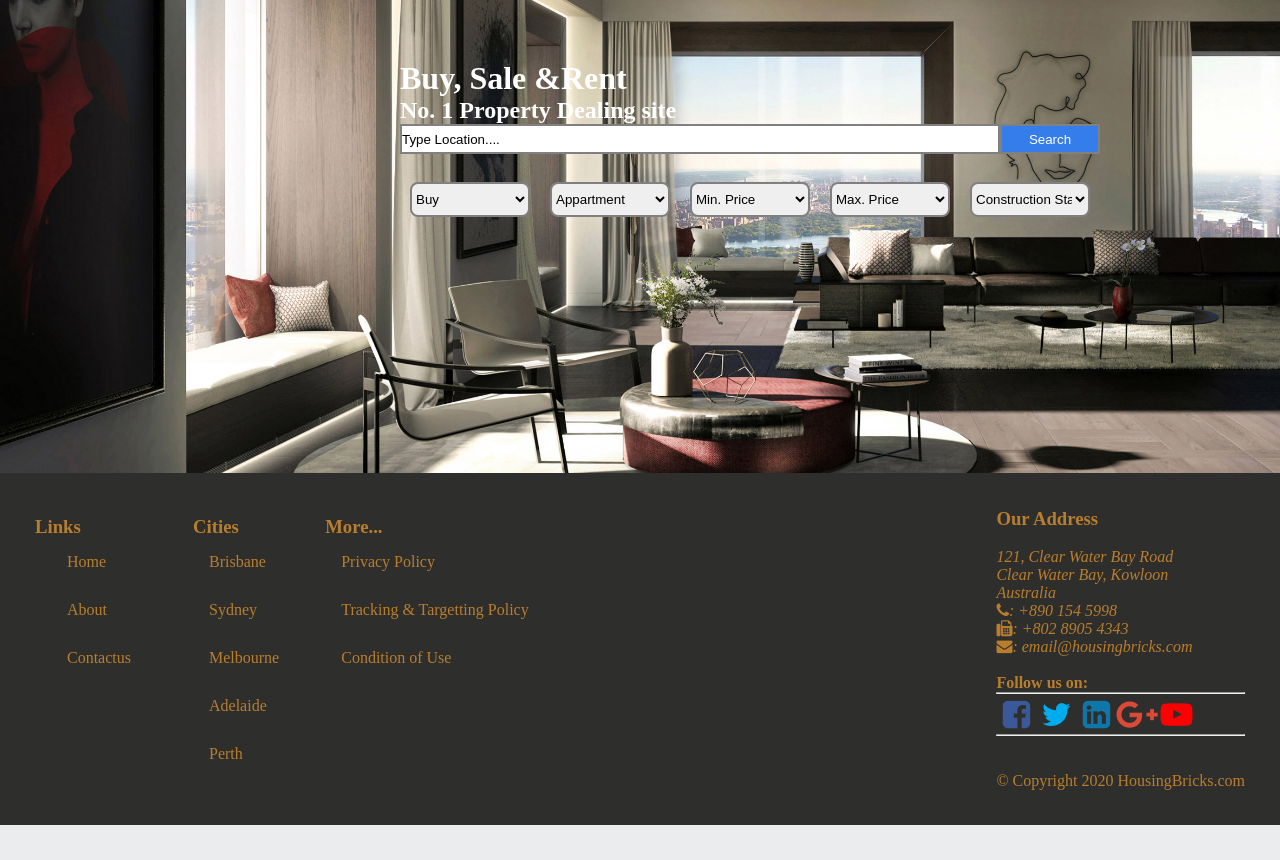
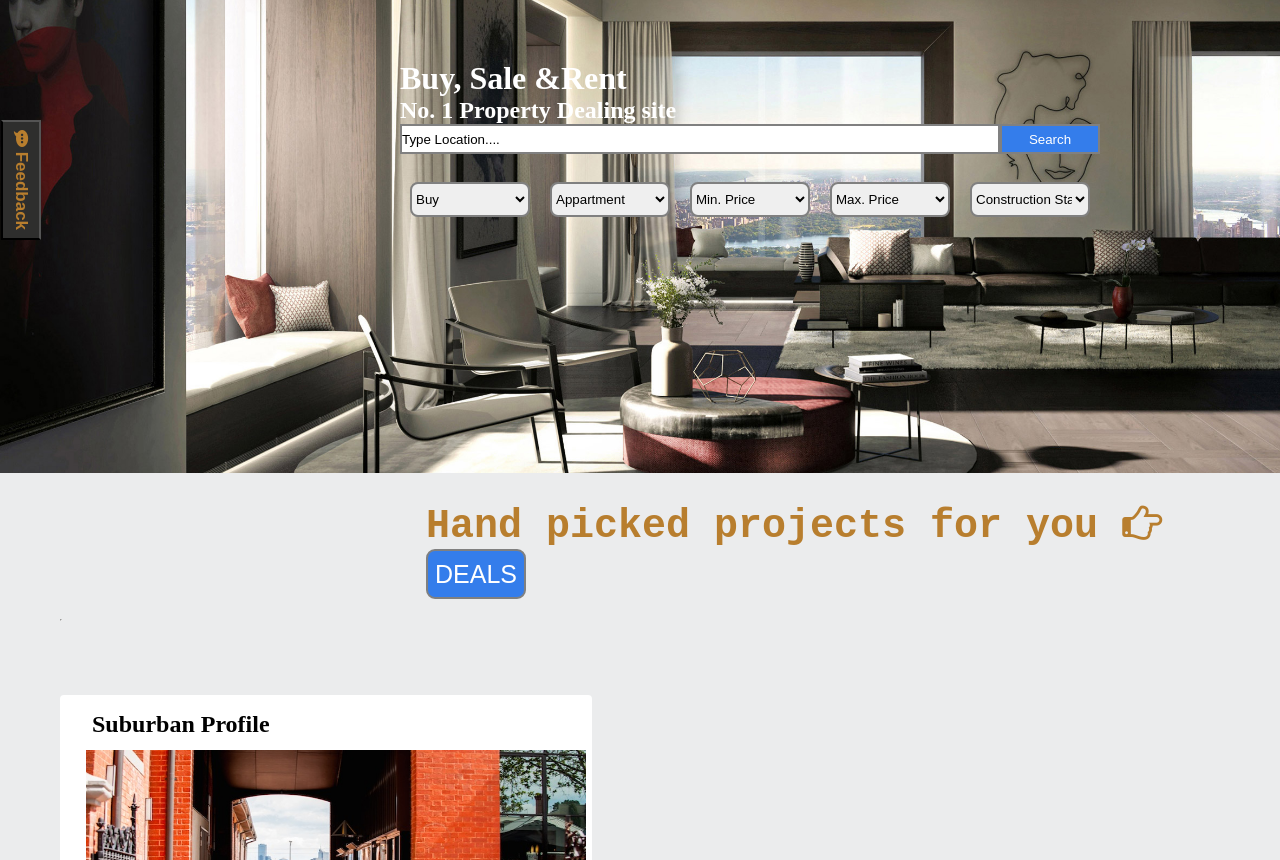
Before and after one commit to mishra12-ayush/housingBricks.com, an Angular app: page / in a window 1280 px wide. Shown: the part 240-1100 px from the top of the page. Before the commit the page ends 1065 px from the top, so only its background shows below. Built offline with nearby package versions, Linux system fonts and the light colour scheme.

Commit message:
home page

```diff
--- a/src/app/app.component.html
+++ b/src/app/app.component.html
@@ -1,2 +1,4 @@
 <app-header></app-header>
+<app-home></app-home>
 <app-footer></app-footer>
+<button class="btnfeedback" type="button" name="button"><i class="fa fa-commenting" aria-hidden="true"></i> Feedback</button>
--- /dev/null
+++ b/src/app/home/home.component.html
@@ -0,0 +1,20 @@
+<div class="landingdiv">
+
+<br><br><br>
+<div fxFlex fxLayout="column wrap" fxLayoutAlign="space-evenly start" fxLayoutGap="20px" >
+  <h1 class="grab">Hand picked projects for you  <i class="fa fa-hand-o-right" aria-hidden="true"></i> &nbsp;    <button class="dealbtn" type="button" name="button">DEALS</button></h1><hr>
+  <br><br><br>
+<div  *ngFor="let land of landing">
+
+      <mat-card class="card">
+        <mat-card-header><mat-card-title><h2>{{land.heading}}</h2></mat-card-title></mat-card-header>
+        <img mat-card-image src="{{land.image}}" alt="housingBricks">
+        <mat-card-content>
+          <h2>{{land.title}}</h2>
+          <p>{{land.description}}</p>
+        </mat-card-content>
+        <mat-card-actions><button mat-button>Find more</button></mat-card-actions>
+      </mat-card>
+      <hr>
+</div>
+</div>
--- /dev/null
+++ b/src/app/home/home.component.scss
@@ -0,0 +1,31 @@
+.card{
+  width: 500px;
+  height: 500px;
+  background-color: white;
+}
+img{
+  width: 100%;
+  height: 250px;
+  margin-left: 10px;
+  margin-right: 8px;
+}
+.dealbtn{
+  background-color: #347deb;
+  border: solid 2px grey;
+  color: white;
+  height: 50px;
+  width: 100px;
+  border-radius: 9px;
+  font-size: 25px;
+}
+.landingdiv{
+  margin-left: 60px;
+  margin-top: 30px;
+}
+.grab{
+  font-size: 40px;
+  font-weight: bolder;
+  color: #b87e2e;
+  font-family: monospace;
+  margin-left: 30%;
+}
--- /dev/null
+++ b/src/app/home/home.component.ts
@@ -0,0 +1,20 @@
+import { Component, OnInit } from '@angular/core';
+import {landingclass} from '../shared/landingclass';
+import {LandingService} from '../services/landing.service';
+
+@Component({
+  selector: 'app-home',
+  templateUrl: './home.component.html',
+  styleUrls: ['./home.component.scss']
+})
+export class HomeComponent implements OnInit {
+
+  landing : landingclass[];
+
+  constructor(private landingService : LandingService) { }
+
+  ngOnInit() {
+    this.landing= this.landingService.getLanding();
+  }
+
+}
--- /dev/null
+++ b/src/app/services/landing.service.ts
@@ -0,0 +1,14 @@
+import { Injectable } from '@angular/core';
+import { landingclass } from '../shared/landingclass';
+import { landingconst } from '../shared/landingconst';
+
+@Injectable({
+  providedIn: 'root'
+})
+export class LandingService {
+
+  constructor() { }
+  getLanding(): landingclass[]{
+    return landingconst;
+}
+}
--- /dev/null
+++ b/src/app/shared/landingclass.ts
@@ -0,0 +1,6 @@
+export class landingclass {
+  heading: string;
+  title: string;
+  image: string;
+  description: string;
+}
--- /dev/null
+++ b/src/app/shared/landingconst.ts
@@ -0,0 +1,29 @@
+import {landingclass} from "./landingclass";
+
+export const landingconst: landingclass[] = [
+  {
+    heading: 'Suburban Profile',
+    title:'Looking for the perfect pocket to call home?',
+    image:'/assets/images/suburb-profiles.jpg',
+    description:'We ensure you find your dream home. Uncover details about the architecture, the people or even the lifestyles to find a suburb that clicks.'
+  },
+  {
+    heading:'Investment Tools',
+    title:'Compare the property investment potential of different suburbs',
+    image:'/assets/images/investment-tools.jpg',
+    description:'If you are searching for investment properties, analyzing them, comparing them, or doing a comparative market analysis, we provide you with tools that can help you do all of those steps more efficiently.'
+  },
+  {
+    heading:'Property Report',
+    title:'Get a free property report and connect with a professional for a price estimate',
+    image:'/assets/images/property-report.jpg',
+    description:'Get a comprehensive details about a property, including its address, the name of the owner, a physical description of the building or site, including its layout and design, improvements to the property.'
+  },
+  {
+    heading:'Sell or Rent your Property',
+    title:'Become a part of the growing Housingbricks.com family',
+    image:'/assets/images/sell-property.jpg',
+    description:'As a promise to our real-estate agent community, all our listings are completely free & always will be. Now you can grow your business happily. Further more, over a million buyers visit us every month, giving you the audience that you need.'
+  }
+
+]
--- a/src/styles.scss
+++ b/src/styles.scss
@@ -29,3 +29,16 @@ $header-grey: #2e2e2d;
 body{
   background-color: #ebeced;
 }
+.btnfeedback{
+  width: 120px;
+  height: 40px;
+  position: fixed;
+  top: 400px;
+  left: -39px;
+  transform: rotate(90deg);
+  background-color:$header-grey ;
+  color: #b87e2e;
+  text-shadow: 2px;
+  font-size: 17px;
+  font-weight: bolder;
+}
```
Also changed, not shown: src/app/app.module.ts (+8 -2 lines), 2 other files (tests, documents, lock files or other folders).
